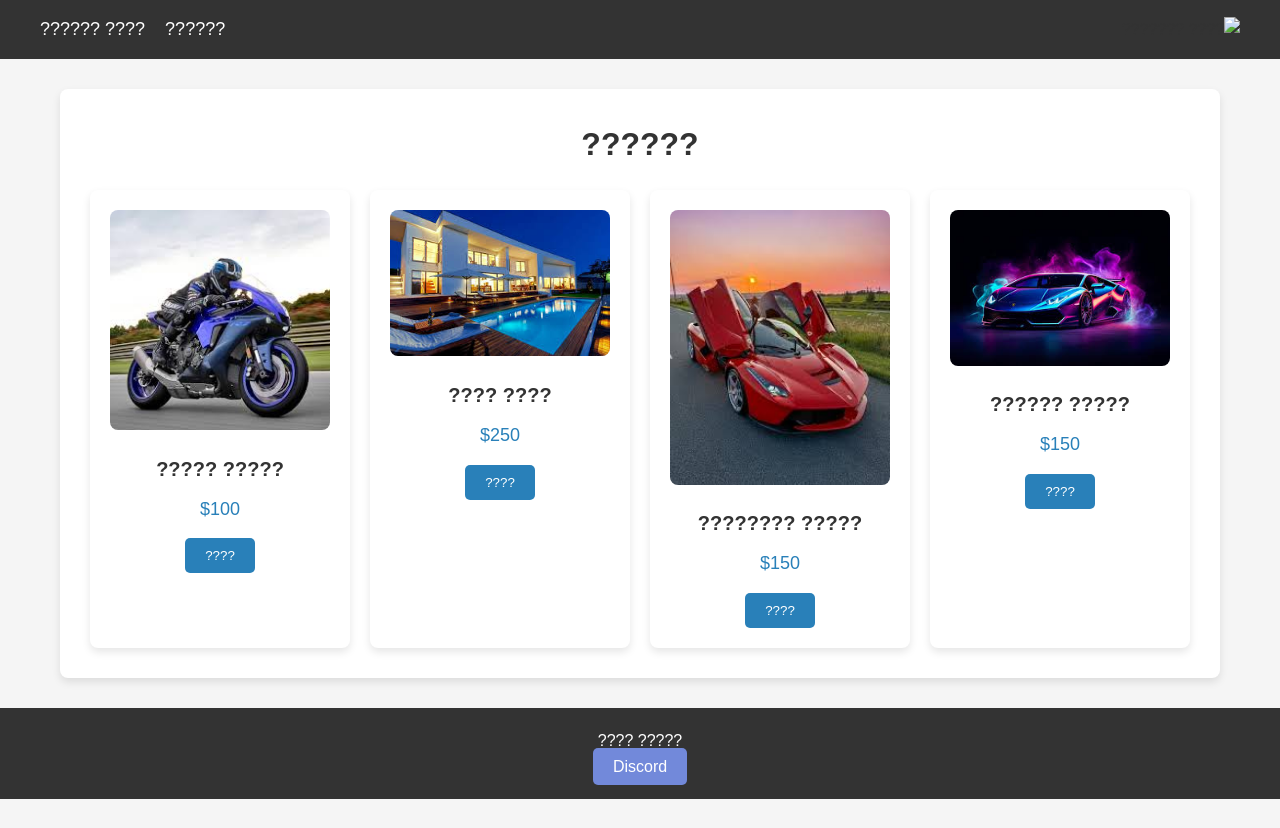
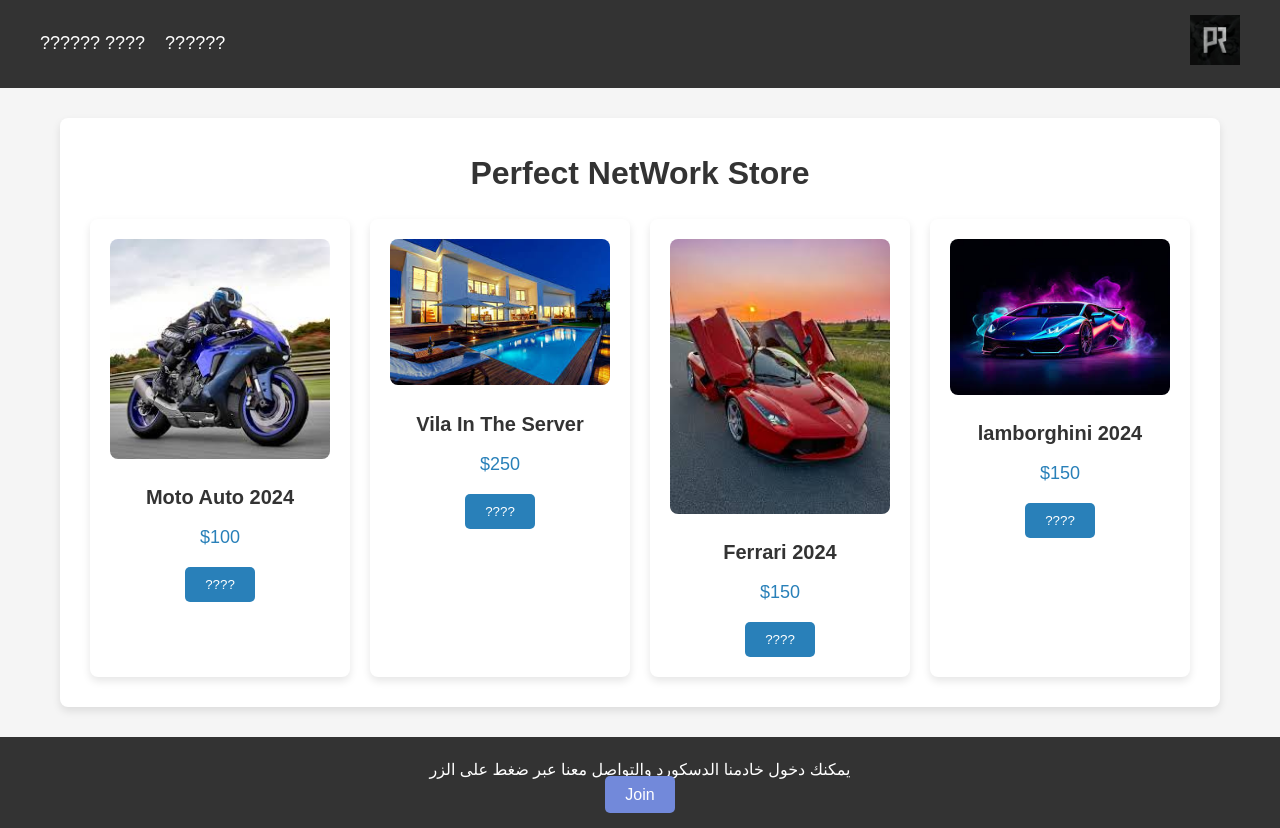
Before and after one commit to rox2000dz/HonCity, a plain HTML site: page index.html in a window 1280 px wide. Before the commit the page ends 800 px from the top, so only its background shows below. Drawn offline with Linux system fonts and the light colour scheme.

Commit message:
Update index.html

```diff
--- a/index.html
+++ b/index.html
@@ -10,7 +10,7 @@
     <header>
         <div class="navbar">
             <div class="logo">
-                <img src="logo.png" alt="???? ???????">
+                <img src="logo.jpg" alt="Perfect Shop">
             </div>
             <ul class="nav-links">
                 <li><a href="store.html">??????</a></li>
@@ -21,33 +21,33 @@
 
     <main>
         <section class="store-container">
-            <h1>??????</h1>
+            <h1>Perfect NetWork Store</h1>
             <div class="product-grid">
                 <!-- ???? 1 -->
                 <div class="product">
                     <img src="lam.jpg" alt="????? 1">
-                    <h3>????? ??????</h3>
+                    <h3>lamborghini 2024 </h3>
                     <p class="price">$150</p>
                     <button class="buy-btn">????</button>
                 </div>
                 <!-- ???? 2 -->
                 <div class="product">
                     <img src="fer.jpg" alt="????? 2">
-                    <h3>????? ????????</h3>
+                    <h3>Ferrari 2024</h3>
                     <p class="price">$150</p>
                     <button class="buy-btn">????</button>
                 </div>
                 <!-- ???? 3 -->
                 <div class="product">
                     <img src="vila.jpg" alt="????">
-                    <h3>???? ????</h3>
+                    <h3>Vila In The Server</h3>
                     <p class="price">$250</p>
                     <button class="buy-btn">????</button>
                 </div>
                 <!-- ???? 4 -->
                 <div class="product">
                     <img src="moto.jpg" alt="????? ?????">
-                    <h3>????? ?????</h3>
+                    <h3>Moto Auto 2024</h3>
                     <p class="price">$100</p>
                     <button class="buy-btn">????</button>
                 </div>
@@ -56,8 +56,8 @@
     </main>
 
     <footer>
-        <p>????? ???? </p>
-        <a href="https://discord.gg/perfectrp" class="discord-button">Discord</a>
+        <p>يمكنك دخول خادمنا الدسكورد والتواصل معنا عبر ضغط على الزر</p>
+        <a href="https://discord.gg/perfectrp" class="discord-button">Join</a>
     </footer>
 </body>
 </html>
```
